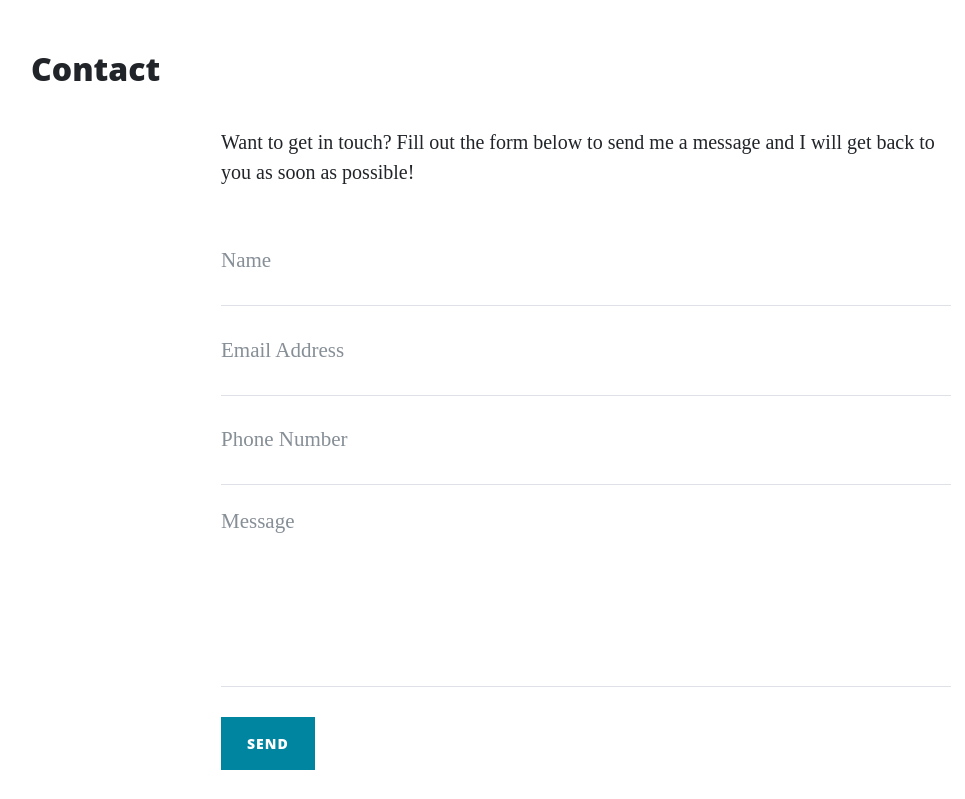
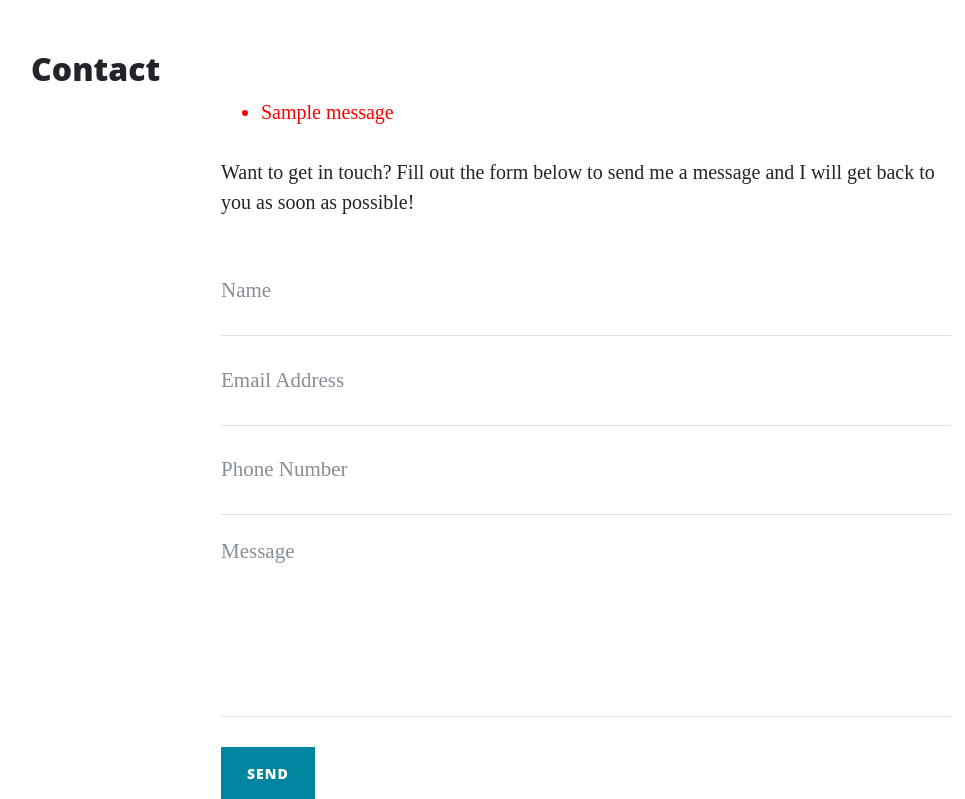
Before and after one commit to CarlG96/flask-learning-hobbit, a Flask app: page /contact in a window 1280 px wide. Shown: the part 628-1427 px from the top of the page, without its empty margins (54-1019 px from the left). Run offline with Flask 2, Linux system fonts and the light colour scheme; one stand-in notice (Sample message) is shown; some libraries are stand-ins or nearby versions.

Commit message:
finished work just heroku upload left

```diff
--- a/run.py
+++ b/run.py
@@ -1,8 +1,11 @@
 import os
 import json
-from flask import Flask, render_template, request
+from flask import Flask, render_template, request, flash
+if os.path.exists("env.py"):
+    import env
 
 app = Flask(__name__)
+app.secret_key = os.environ.get("SECRET_KEY")
 
 
 @app.route("/")
@@ -34,7 +37,8 @@ def about_member(member_name):
 @app.route("/contact", methods=["GET", "POST"])
 def contact():
     if request.method == "POST":
-        print(request.form.get("name"))
+        flash("Thanks {}, we have received your message!".format(
+              request.form.get("name")))
     return render_template("contact.html", page_title="Contact")
 
 
--- a/static/css/style.css
+++ b/static/css/style.css
@@ -3,3 +3,7 @@
     height: 75%;
 
 }
+
+.flashes {
+    color: red;
+}
--- a/templates/contact.html
+++ b/templates/contact.html
@@ -4,6 +4,15 @@
 
 <div class="row">
     <div class="col-lg-8 col-md-10 mx-auto">
+        {% with messages = get_flashed_messages() %}
+            {% if messages %}
+                <ul class="flashes">
+                    {% for message in messages %}
+                        <li>{{ message }}</li>
+                    {% endfor %}
+                </ul>
+            {% endif %}
+        {% endwith %}
         <p>Want to get in touch? Fill out the form below to send me a message and I will get back to you as soon as
             possible!</p>
         <form method="POST" name="sentMessage" id="contactForm" novalidate>
```
